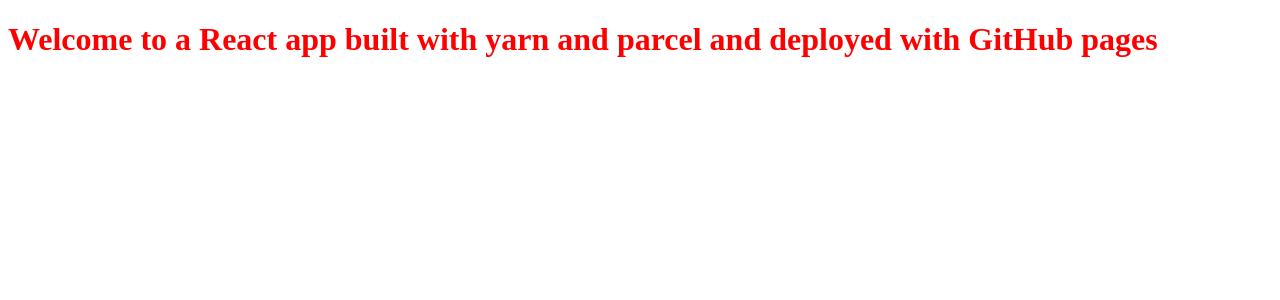
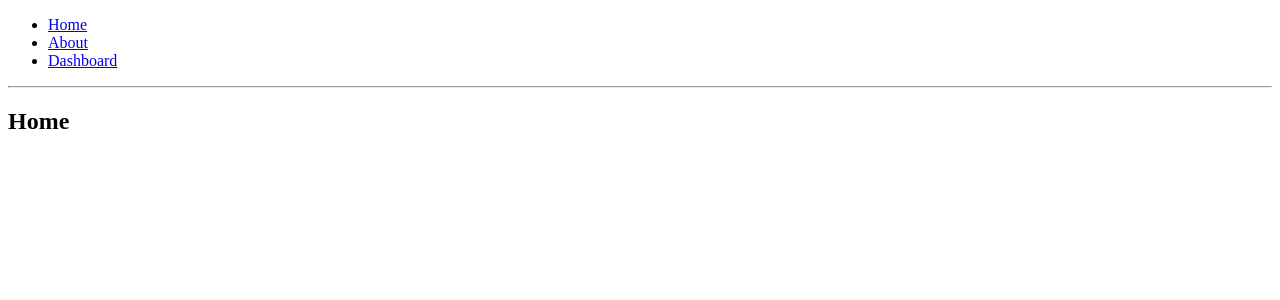
Before and after one commit to ashlink11/ashlink11-original-web-app-template, a React (Vite) app: page / in a window 1280 px wide. Shown: the top 300 px of the page. Built offline with nearby package versions, Linux system fonts and the light colour scheme.

Commit message:
Add three route components

```diff
--- a/App.js
+++ b/App.js
@@ -1,14 +1,87 @@
+// code from https://codesandbox.io/s/react-router-basic-bnpsd?from-embed=&file=/example.js:117-469
+// https://reacttraining.com/react-router/web/example/basic
+// https://reacttraining.com/react-router/web/guides/quick-start
+import React, { Component} from 'react'
+import {
+  BrowserRouter as Router,
+  Switch,
+  Route,
+  Link
+} from 'react-router-dom'
 
-import React, { Component} from "react";
+// This site has 3 pages, all of which are rendered
+// dynamically in the browser (not server rendered).
+//
+// Although the page does not ever refresh, notice how
+// React Router keeps the URL up to date as you navigate
+// through the site. This preserves the browser history,
+// making sure things like the back button and bookmarks
+// work properly.
 
-class App extends Component{
-  render(){
-    return(
-      <div className="App">
-        <h1> Welcome to a React app built with yarn and parcel and deployed with GitHub pages</h1>
+export default function BasicExample() {
+  return (
+    <Router>
+      <div>
+        <ul>
+          <li>
+            <Link to="/">Home</Link>
+          </li>
+          <li>
+            <Link to="/about">About</Link>
+          </li>
+          <li>
+            <Link to="/dashboard">Dashboard</Link>
+          </li>
+        </ul>
+
+        <hr />
+
+        {/*
+          A <Switch> looks through all its children <Route>
+          elements and renders the first one whose path
+          matches the current URL. Use a <Switch> any time
+          you have multiple routes, but you want only one
+          of them to render at a time
+        */}
+        <Switch>
+          <Route exact path="/">
+            <Home />
+          </Route>
+          <Route path="/about">
+            <About />
+          </Route>
+          <Route path="/dashboard">
+            <Dashboard />
+          </Route>
+        </Switch>
       </div>
-    );
-  }
+    </Router>
+  );
 }
 
-export default App;
+// You can think of these components as "pages"
+// in your app.
+
+function Home() {
+  return (
+    <div>
+      <h2>Home</h2>
+    </div>
+  );
+}
+
+function About() {
+  return (
+    <div>
+      <h2>About</h2>
+    </div>
+  );
+}
+
+function Dashboard() {
+  return (
+    <div>
+      <h2>Dashboard</h2>
+    </div>
+  );
+}
--- a/package.json
+++ b/package.json
@@ -10,8 +10,9 @@
   "private": false,
   "dependencies": {
     "core-js": "^3.6.5",
-    "react": "^16.13.1",
-    "react-dom": "^16.13.1"
+    "react": ">=15",
+    "react-dom": "^16.13.1",
+    "react-router-dom": "^5.1.2"
   },
   "devDependencies": {
     "@babel/core": "^7.0.0-0",
```
Also changed, not shown: 1 other file (tests, documents, lock files or other folders).
